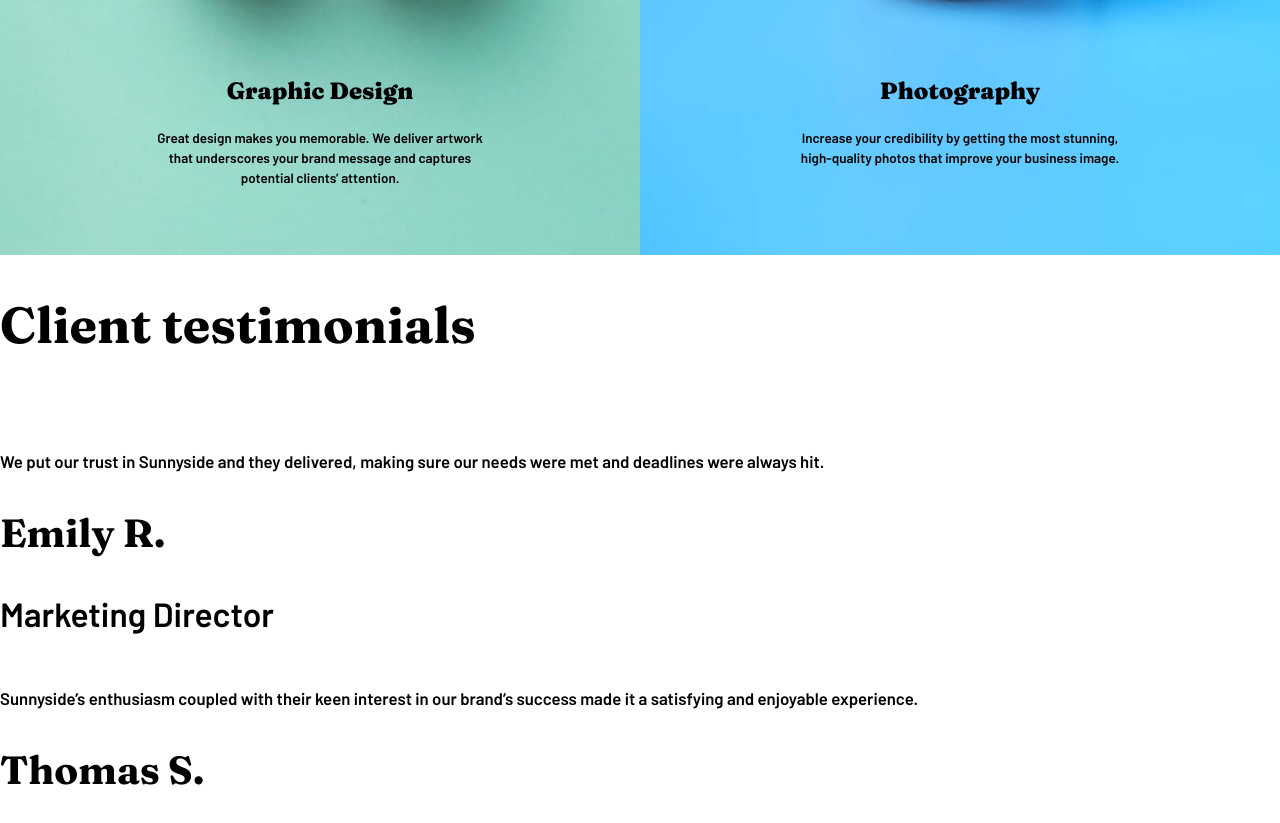
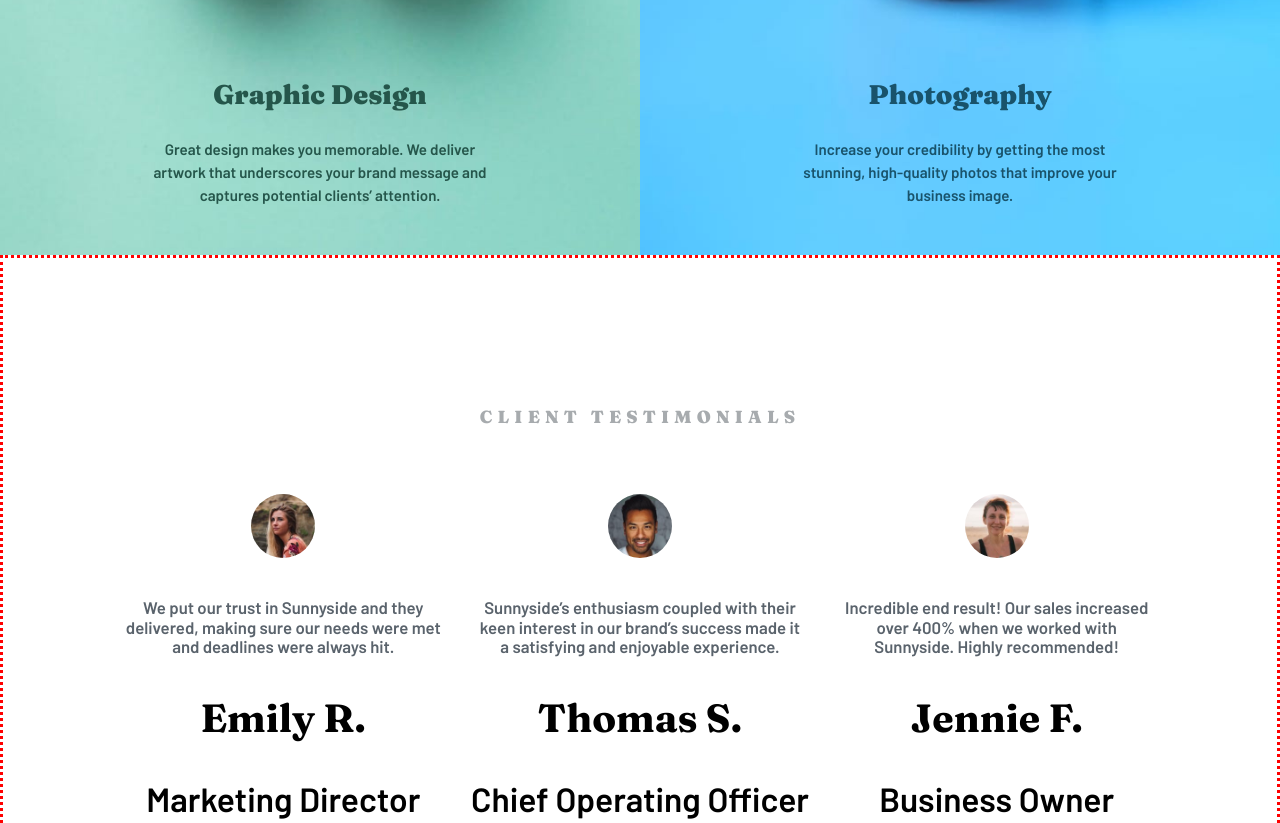
Before and after one commit to devtezza/sunnyside-agency, a plain HTML site: page index.html in a window 1280 px wide. Shown: the part 2080-2903 px from the top of the page. Drawn offline with Linux system fonts and the light colour scheme.

Commit message:
Update styles

```diff
--- a/index.html
+++ b/index.html
@@ -60,7 +60,7 @@
                         </p>
                         <a href="#">
                             Learn more
-                            <span></span>
+                            <span class="link-decoration-1"></span>
                         </a>
 
 
@@ -74,7 +74,7 @@
                         </p>
                         <a href="#">
                             Learn more
-                            <span></span>
+                            <span class="link-decoration-2"></span>
                         </a>
                     </div>
                         <div class="service1">
@@ -95,7 +95,7 @@
                     <h2>Client testimonials</h2>
                     <div class="clients">
                         <div>
-                            <img src="" alt="">
+                            <img src="images/image-emily.jpg" alt="Client: Emily">
                             <p>
                                 We put our trust in Sunnyside and they delivered, making sure our needs were met and deadlines were always hit.
                             </p>
@@ -103,7 +103,7 @@
                             <span>Marketing Director</span>
                         </div>
                         <div>
-                            <img src="" alt="">
+                            <img src="images/image-thomas.jpg" alt="Client: Thomas">
                             <p>
                                 Sunnyside’s enthusiasm coupled with their keen interest in our brand’s success made it a satisfying and enjoyable experience.
                             </p>
@@ -111,7 +111,7 @@
                             <span>Chief Operating Officer</span>
                         </div>
                         <div>
-                            <img src="" alt="">
+                            <img src="images/image-jennie.jpg" alt="Client: Jennie">
                             <p>
                                 Incredible end result! Our sales increased over 400% when we worked with Sunnyside. Highly recommended!
                             </p>
@@ -151,7 +151,7 @@
             </div>
             <div class="attribution">
                 Challenge by <a href="https://www.frontendmentor.io?ref=challenge">Frontend Mentor</a>.
-                Coded by <a href="https://www.frontendmentor.io/profile/nandotezza">Fernando Tezza</a>.
+                Coded by <a href="https://github.com/nandotezza">Fernando Tezza</a>.
             </div>
         </footer><!--End Footer-->
 
--- a/scss/style.scss
+++ b/scss/style.scss
@@ -18,11 +18,12 @@ html {
 }
 
 /*PRIMARY COLORS*/
-$yellow-opacity: hsla(51, 100%, 49%, 0.4);
-$soft-red: hsl(7, 99%, 70%); /*Soft red*/
+$soft-red: hsl(7, 99%, 70%); /*Soft Red*/
+$soft-red-opacity: hsla(7, 99%, 70%, 0.4); /*Soft Red with opacity*/
 $yellow: hsl(51, 100%, 49%); /*Yellow*/
+$yellow-opacity: hsla(51, 100%, 49%, 0.4); /*Yellow with opacity*/
 $graph-cyan: hsl(167, 40%, 24%); /*Dark desaturated cyan (graphic design text)*/
-$text-cyan: hsl(198, 62%, 26%); /*Dark blue (photography text)*/
+$photo-cyan: hsl(198, 62%, 26%); /*Dark blue (photography text)*/
 $footer-cyan: hsl(168, 34%, 41%); /*Dark moderate cyan (footer)*/
 $attr-color: hsl(228, 45%, 44%); /*Footer attribution color*/
 
@@ -76,7 +77,7 @@ img {
 
 a{
     text-decoration: none;
-    color: $text-cyan;
+    color: $photo-cyan;
 }
 
 li {
@@ -214,6 +215,7 @@ header {
     background-position: center;
     background-size: cover;
     grid-area: svc1;
+    color: $graph-cyan;
 }
 
 .service2 {
@@ -222,6 +224,7 @@ header {
     background-position: center;
     background-size: cover;
     grid-area: svc2;
+    color: $photo-cyan;
 }
 
 .text1, .text2 {
@@ -253,7 +256,6 @@ header {
         z-index: -1;
         display: inline-block;
         /*transition: background 1s ease-out;*/
-        background: $yellow-opacity;
         width: 8em;
         height: 0.6em;
         margin-left: -7.6em;
@@ -262,30 +264,90 @@ header {
 
     }
 
+    /*a:hover span {
+        transition: background 1s ease-in;
+    } */
+
+    .link-decoration-1 {
+        background: $yellow-opacity;
+    }
+
+    .link-decoration-2 {
+        background: $soft-red-opacity;
+
+    }
+
+
     a:hover {
-        span {
-            /*transition: background 1s ease-in;*/
-            background: $yellow;}
+        .link-decoration-1 {
+            background: $yellow;
+        }
+        .link-decoration-2 {
+            background: $soft-red;
+        }
 
     }
 
 
 }
 
+
 .service1, .service2 {
     text-align: center;
     padding: 10em 4.5em 0 4.5em;
     h3 {
-        font-size: 0.7em;
+        font-size: 0.8em;
         font-weight: 900;
     }
     p {
-        font-size: 0.4em;
+        font-size: 0.45em;
         font-weight: 600;
         line-height: 1.5em;
     }
 }
 
+
+.testimonials {
+        padding: 4em 0;
+        border: 3px dotted red;
+        /*box-sizing: border-box;*/
+    h2 {
+        text-align: center;
+        font-size: 0.52em;
+        text-transform: uppercase;
+        letter-spacing: 0.3em;
+        font-weight: 900;
+        color: $g-blue;
+
+    }
+}
+
+.clients {
+    margin-top: 2em;
+    max-width: 100%;
+    display: flex;
+    justify-content: center;
+    /*align-items: flex-start;*/
+
+    /*border: 3px dotted black;*/
+    div {
+        /*border: 1px solid green;*/
+        text-align: center;
+        max-width: 28%;
+    }
+    p {
+       text-align: center;
+       width: 90%;
+       /*border: 1px dashed red;*/
+       margin: 2em auto;
+       font-size: 0.5em;
+       color: $vdg-blue;
+    }
+    img {
+        max-width: 1.9em;
+        border-radius: 50%;
+    }
+}
 
 .gallery {
     display: grid;
```
Also changed, not shown: css/style.css, 1 other file.
